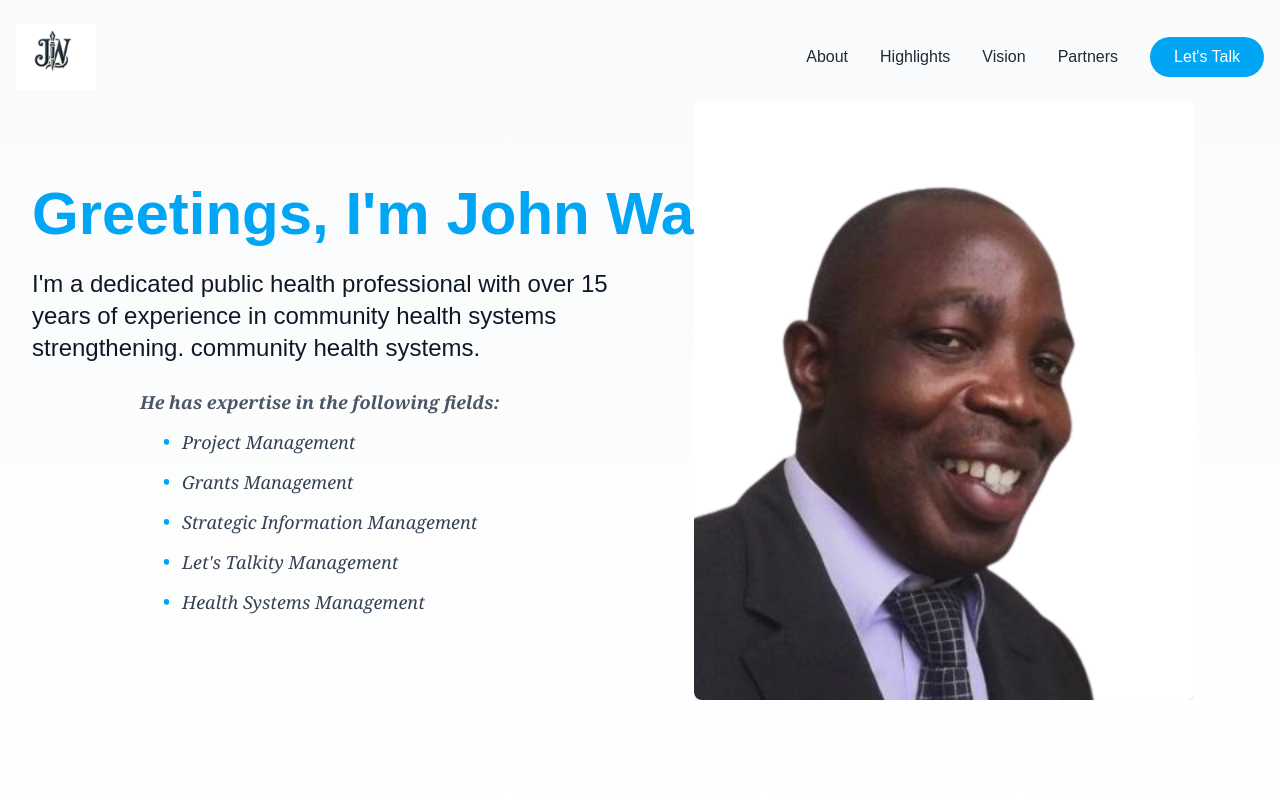
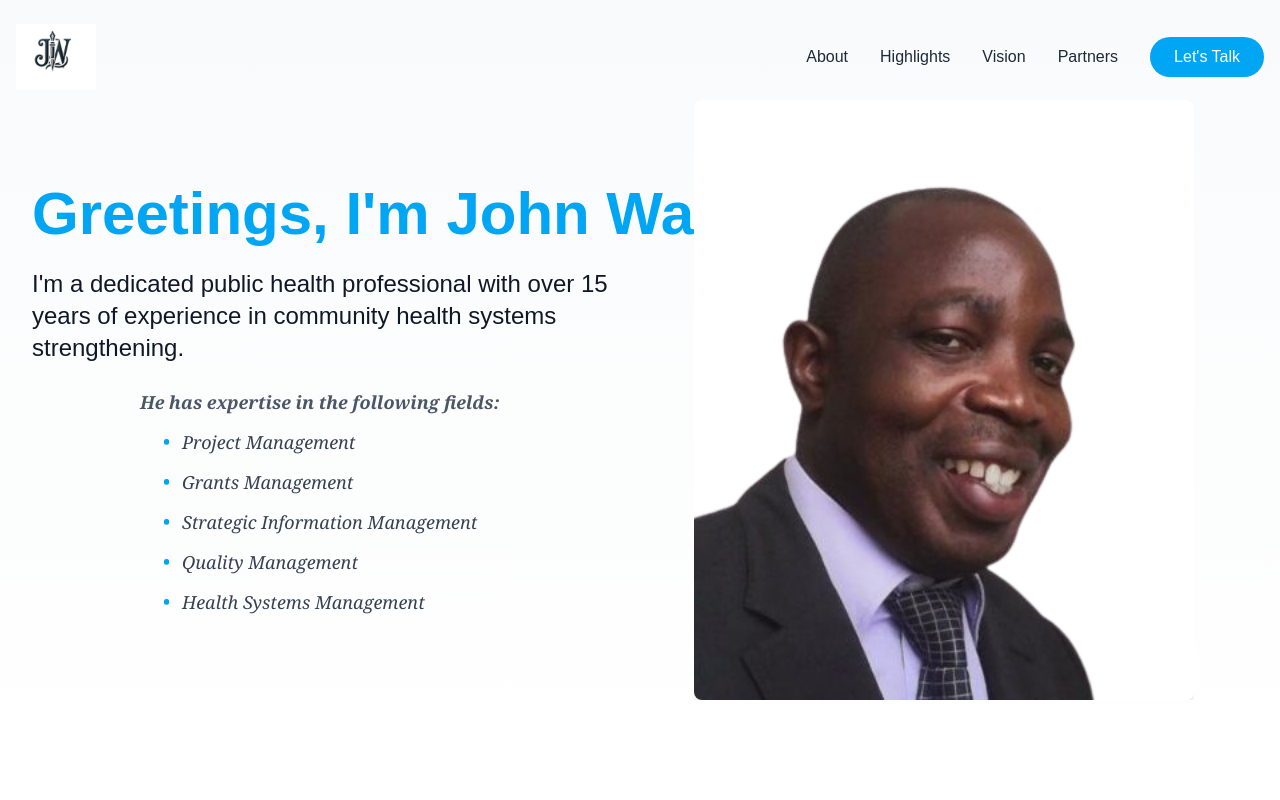
Before and after one commit to Peaceteka/J.O.W-Port, a Next.js app: page / in a window 1280 px wide. Shown: the top 800 px of the page. Built offline with nearby package versions, Linux system fonts and the light colour scheme.

Commit message:
Fix: Replace all unescaped apostrophes and fix content

```diff
--- a/src/app/page.tsx
+++ b/src/app/page.tsx
@@ -51,7 +51,7 @@ export default function Home() {
             className="text-lg md:text-xl text-gray-600 space-y-4"
           >
             <p className="mb-6 text-2xl font-medium text-gray-900">
-              I'm a dedicated public health professional with over 15 years of experience in community health systems strengthening. community health systems.
+              I&apos;m a dedicated public health professional with over 15 years of experience in community health systems strengthening.
             </p>
             <div className="text-center">
               <p className="font-semibold mb-3 italic font-serif text-lg">He has expertise in the following fields:</p>
@@ -60,7 +60,7 @@ export default function Home() {
                   'Project Management',
                   'Grants Management',
                   'Strategic Information Management',
-                  "Let's Talkity Management",
+                  "Quality Management",
                   'Health Systems Management'
                 ].map((skill, index) => (
                   <motion.li
```
